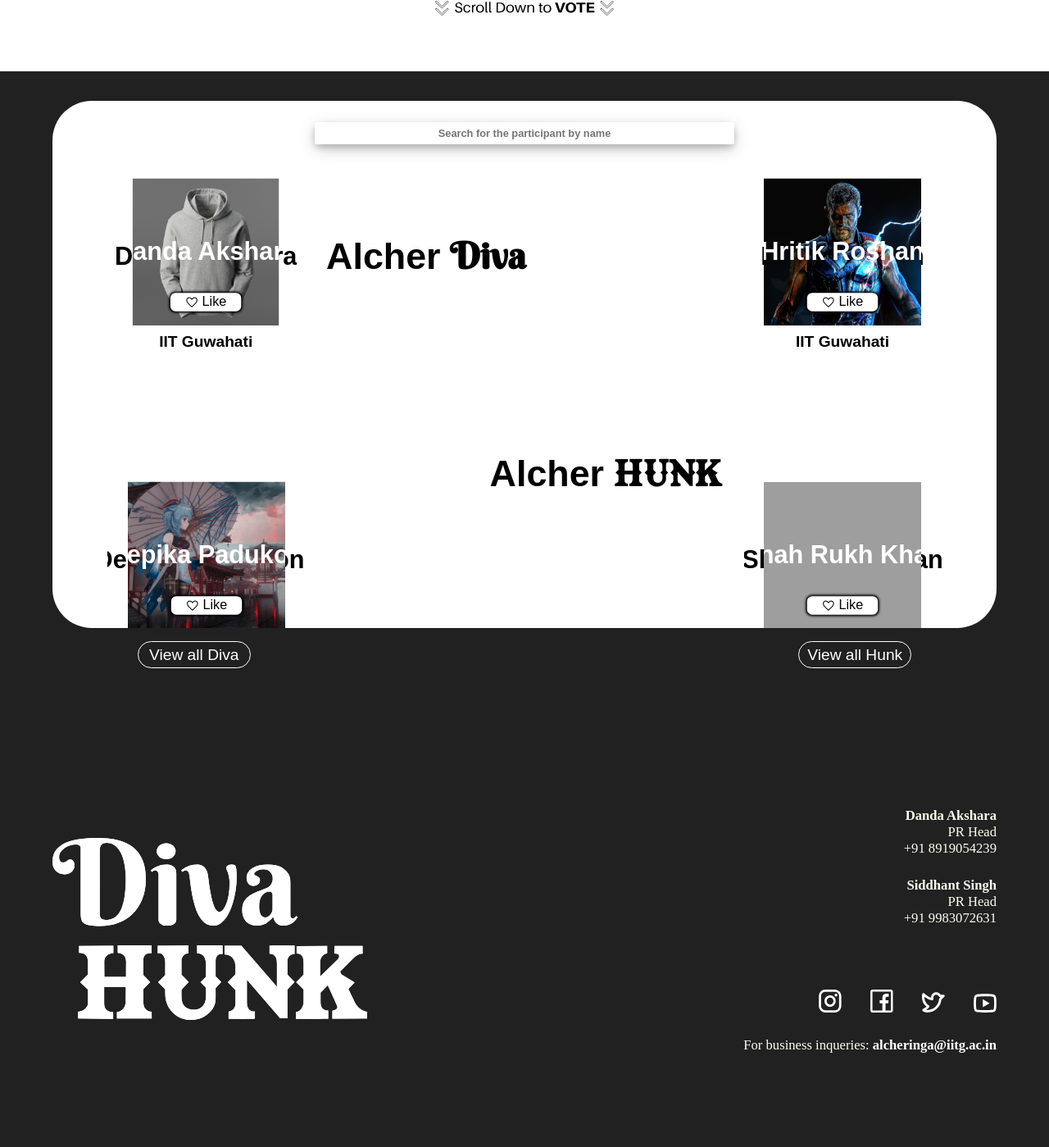
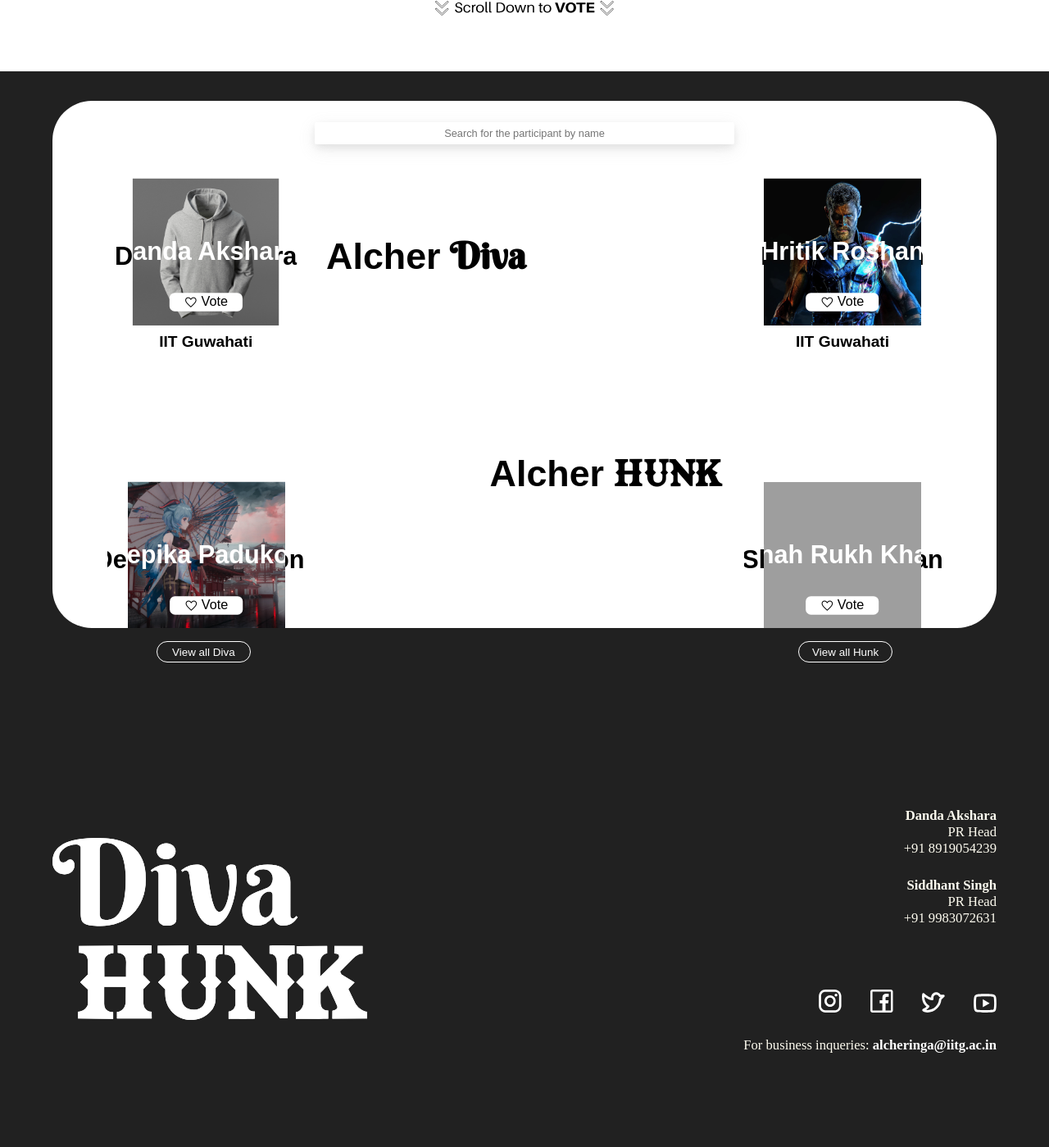
Before and after one commit to ankit11hab/diva-hunk, a Django app: page / in a window 1280 px wide. Shown: the part 713-2112 px from the top of the page at 82% size. Run offline with Django 4.2, Linux system fonts and the light colour scheme; data comes from the database, SQL or seed files in the repository; some web fonts are replaced; grey boxes are pictures that could not be loaded.

Commit message:
Minor changes

```diff
--- a/base/templates/base/home.html
+++ b/base/templates/base/home.html
@@ -137,13 +137,12 @@
       text-align: center;
       font-size: large;
       border-radius: 0.5vw;
-      box-shadow: 0 4px 8px 0 rgba(0, 0, 0, 0.2),
-        0 6px 20px 0 rgba(0, 0, 0, 0.19);
+      box-shadow: 0 4px 8px 0 rgba(160, 160, 160, 0.2),
+        0 6px 20px 0 rgba(162, 162, 162, 0.19);
     }
 
     #searchbox input::placeholder {
       font-size: large;
-      font-weight: bold;
       font-size: 1vw;
     }
 
@@ -171,8 +170,8 @@
 
     .view-all-buttons {
       font-family: "Circular Std", sans-serif;
-      width: 12%;
-      font-size: 1.2rem;
+      width: 10%;
+      font-size: 1.05vw;
       color: white;
       padding: 0.3rem;
       background: none;
@@ -180,7 +179,7 @@
       text-align: center;
       border: 1px solid white;
       border-radius: 2rem;
-      margin: 0 9%;
+      margin: 0 11%;
     }
 
     .contact-us {
@@ -264,7 +263,7 @@
       justify-content: center;
       width: fit-content;
       background-color: white;
-      box-shadow: 0px 0px 3px 2px;
+      /* box-shadow: 0px 0px 3px 2px; */
       padding: 2px 20px;
       border: 0px;
       border-radius: 7px;
@@ -402,13 +401,16 @@
       text-align: center;
       /* padding: 0.8vw 0;  */
       border-radius: 0.8vw;
-      box-shadow: 0 4px 8px 0 rgba(0, 0, 0, 0.2),
-        0 6px 20px 0 rgba(0, 0, 0, 0.19);
+      padding: 10px 0;
+      outline: none;
+      border: 0.5px solid rgb(211, 211, 211);
+      box-shadow: 0 4px 8px 0 rgba(160, 160, 160, 0.2),
+        0 6px 20px 0 rgba(162, 162, 162, 0.19);
       opacity: 0.4;
     }
 
     .searchbox_input::placeholder {
-      font-size: 5vw;
+      font-size: 3vw;
     }
 
     .after-container {
@@ -478,8 +480,8 @@
       justify-content: center;
       width: fit-content;
       background-color: white;
-      box-shadow: 0px 0px 3px 2px;
-      padding: 2px 20px;
+      /* box-shadow: 0px 0px 3px 2px; */
+      padding: 0.2vw 1.6vw;
       border: 0px;
       border-radius: 7px;
       transform: scale(1.5);
@@ -598,7 +600,7 @@
             </div>
             <div class="card-text">
               <div class="like-button" onclick="window.location.href=`{% url 'diva register' diva.id %}`">
-                <span class="material-symbols-outlined">favorite </span><span class="like-styling"> Like</span>
+                <span class="material-symbols-outlined">favorite </span><span class="like-styling"> Vote</span>
               </div>
               <br />
               <div class="college-name">
@@ -646,7 +648,7 @@
             </div>
             <div class="card-text">
               <div class="like-button" onclick="window.location.href=`{% url 'hunk register' hunk.id %}`">
-                <span class="material-symbols-outlined">favorite </span><span class="like-styling"> Like</span>
+                <span class="material-symbols-outlined">favorite </span><span class="like-styling"> Vote</span>
               </div>
               <br />
               <div class="college-name">
```
Also changed, not shown: base/templates/base/list.html (+13 -12 lines).
